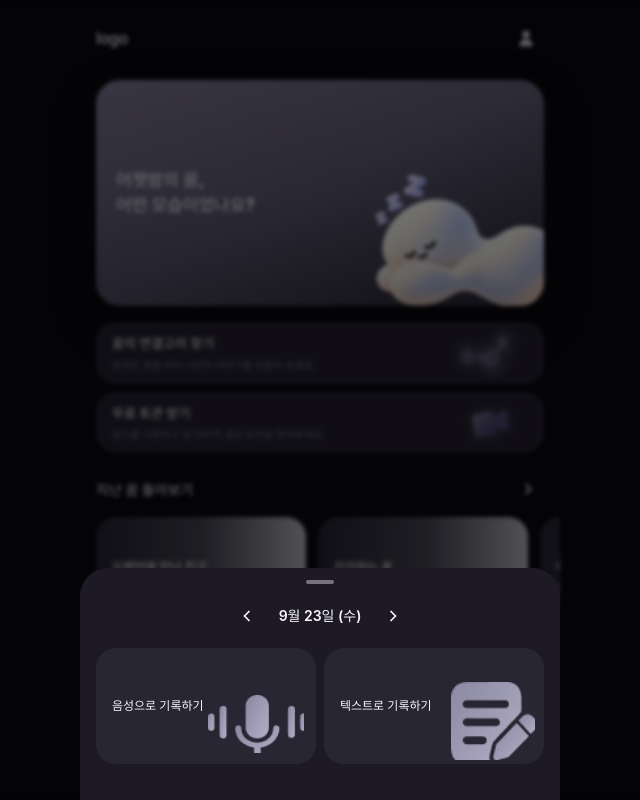
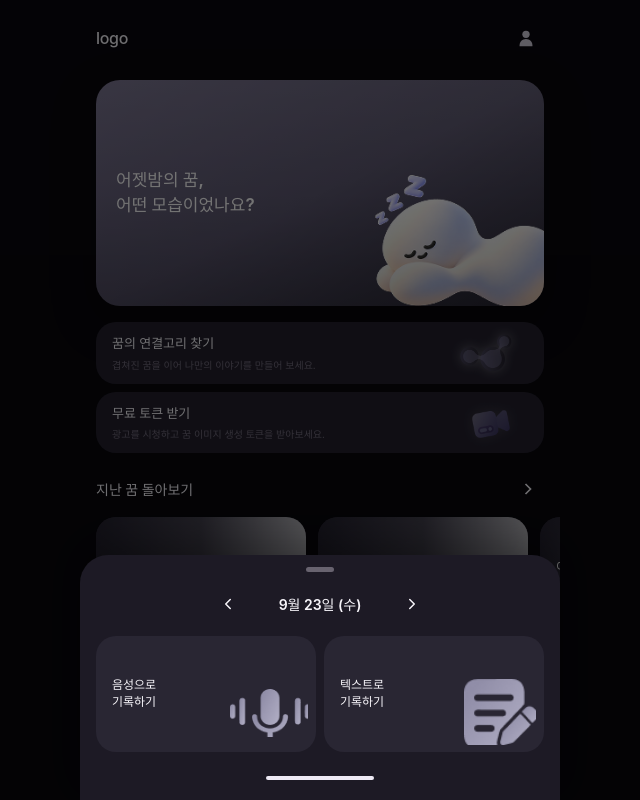
Before and after one commit to mongle-web/mongle-web, a React (Vite) app in the folder mongle-web/: page / in a window 1280 px wide. Both pictures are taken after a click on the button 733 px from the left and 751 px from the top of the page. Shown: the whole page, without its empty margins (320-960 px from the left). Built offline with nearby package versions, Linux system fonts and the light colour scheme.

Commit message:
[Feat] : 홈 꿈 기록 선택 UI 구현

```diff
--- a/mongle-web/src/features/home/components/RecordMethodSheet.tsx
+++ b/mongle-web/src/features/home/components/RecordMethodSheet.tsx
@@ -1,60 +1,92 @@
+import { useState } from 'react';
+
 import mikeImage from '@/assets/images/home/mike.png';
 import textReportImage from '@/assets/images/home/text_report.png';
 
 interface RecordMethodSheetProps {
   isOpen: boolean;
   onClose: () => void;
-  onVoiceClick: () => void;
-  onTextClick: () => void;
 }
 
-function RecordMethodSheet({ isOpen, onClose, onVoiceClick, onTextClick }: RecordMethodSheetProps) {
+function RecordMethodSheet({ isOpen, onClose }: RecordMethodSheetProps) {
+  const [selectedDate, setSelectedDate] = useState(new Date(2026, 8, 23));
+
   if (!isOpen) {
     return null;
   }
 
+  const handlePreviousDate = () => {
+    setSelectedDate((currentDate) => {
+      const nextDate = new Date(currentDate);
+      nextDate.setDate(nextDate.getDate() - 1);
+      return nextDate;
+    });
+  };
+
+  const handleNextDate = () => {
+    setSelectedDate((currentDate) => {
+      const nextDate = new Date(currentDate);
+      nextDate.setDate(nextDate.getDate() + 1);
+      return nextDate;
+    });
+  };
+
+  const formatDate = (date: Date) => {
+    const days = ['일', '월', '화', '수', '목', '금', '토'];
+
+    return `${date.getMonth() + 1}월 ${date.getDate()}일 (${days[date.getDay()]})`;
+  };
+
   return (
-    <div className="fixed inset-0 z-50 flex items-end justify-center bg-black/55 backdrop-blur-[2px]">
+    <div className="fixed inset-0 z-50 flex items-end justify-center">
       <button
         type="button"
         aria-label="기록 방식 선택 닫기"
         onClick={onClose}
-        className="absolute inset-0"
+        className="absolute inset-0 bg-black/55"
       />
 
-      <section className="relative z-10 w-full max-w-[480px] rounded-t-[28px] bg-[#1D1A25] px-4 pt-3 pb-9">
-        <div className="mx-auto mb-4 h-1 w-7 rounded-full bg-[#77727D]" />
+      <section className="relative z-10 w-full max-w-[480px] rounded-t-[28px] bg-[#1D1A25] px-4 pt-3 pb-5 shadow-[0_-12px_40px_rgba(0,0,0,0.35)]">
+        <div className="mx-auto mb-4 h-[5px] w-7 rounded-full bg-[#68636F]" />
 
-        <div className="mb-4 flex items-center justify-center gap-4">
+        <div className="mb-4 flex items-center justify-center gap-3">
           <button
             type="button"
+            onClick={handlePreviousDate}
             aria-label="이전 날짜"
-            className="flex h-8 w-8 items-center justify-center text-[#F7F5FA]"
+            className="flex h-8 w-8 items-center justify-center rounded-full text-[#F7F5FA] transition active:bg-white/5"
           >
             <svg
               viewBox="0 0 24 24"
-              className="h-5 w-5"
+              className="h-[18px] w-[18px]"
               fill="none"
               stroke="currentColor"
               strokeWidth="2"
+              strokeLinecap="round"
+              strokeLinejoin="round"
             >
               <path d="m15 18-6-6 6-6" />
             </svg>
           </button>
 
-          <p className="text-sm font-semibold text-[#F7F5FA]">9월 23일 (수)</p>
+          <p className="min-w-[128px] text-center text-[14px] font-semibold text-[#F7F5FA]">
+            {formatDate(selectedDate)}
+          </p>
 
           <button
             type="button"
+            onClick={handleNextDate}
             aria-label="다음 날짜"
-            className="flex h-8 w-8 items-center justify-center text-[#F7F5FA]"
+            className="flex h-8 w-8 items-center justify-center rounded-full text-[#F7F5FA] transition active:bg-white/5"
           >
             <svg
               viewBox="0 0 24 24"
-              className="h-5 w-5"
+              className="h-[18px] w-[18px]"
               fill="none"
               stroke="currentColor"
               strokeWidth="2"
+              strokeLinecap="round"
+              strokeLinejoin="round"
             >
               <path d="m9 18 6-6-6-6" />
             </svg>
@@ -64,36 +96,44 @@ function RecordMethodSheet({ isOpen, onClose, onVoiceClick, onTextClick }: Recor
         <div className="grid grid-cols-2 gap-2">
           <button
             type="button"
-            onClick={onVoiceClick}
-            className="relative h-[116px] overflow-hidden rounded-[20px] bg-[#292633] p-4 text-left transition active:scale-[0.98]"
+            className="relative h-[116px] overflow-hidden rounded-[20px] bg-[#292633] px-4 py-4 text-left transition duration-150 active:scale-[0.98]"
           >
-            <p className="relative z-10 text-[12px] font-medium text-[#F7F5FA]">
-              음성으로 기록하기
-            </p>
+            <div className="relative z-10 max-w-[72px]">
+              <span className="block text-[12px] leading-[1.4] font-medium text-[#F7F5FA]">
+                음성으로
+                <br />
+                기록하기
+              </span>
+            </div>
 
             <img
               src={mikeImage}
               alt=""
-              className="absolute right-3 bottom-1 h-[72px] w-[96px] object-contain"
+              className="absolute right-2 bottom-1 h-[70px] w-[78px] object-contain"
             />
           </button>
 
           <button
             type="button"
-            onClick={onTextClick}
-            className="relative h-[116px] overflow-hidden rounded-[20px] bg-[#292633] p-4 text-left transition active:scale-[0.98]"
+            className="relative h-[116px] overflow-hidden rounded-[20px] bg-[#292633] px-4 py-4 text-left transition duration-150 active:scale-[0.98]"
           >
-            <p className="relative z-10 text-[12px] font-medium text-[#F7F5FA]">
-              텍스트로 기록하기
-            </p>
+            <div className="relative z-10 max-w-[72px]">
+              <span className="block text-[12px] leading-[1.4] font-medium text-[#F7F5FA]">
+                텍스트로
+                <br />
+                기록하기
+              </span>
+            </div>
 
             <img
               src={textReportImage}
               alt=""
-              className="absolute right-2 bottom-1 h-[78px] w-[86px] object-contain"
+              className="absolute right-2 bottom-1 h-[72px] w-[72px] object-contain"
             />
           </button>
         </div>
+
+        <div className="mx-auto mt-6 h-[4px] w-[108px] rounded-full bg-[#EEEAF5]" />
       </section>
     </div>
   );
--- a/mongle-web/src/features/home/pages/HomePage.tsx
+++ b/mongle-web/src/features/home/pages/HomePage.tsx
@@ -1,5 +1,4 @@
 import { useState } from 'react';
-import { useNavigate } from 'react-router-dom';
 
 import homeAd from '@/assets/images/home/home_ad.png';
 import homeLink from '@/assets/images/home/home_link.png';
@@ -12,19 +11,7 @@ import RecordMethodSheet from '@/features/home/components/RecordMethodSheet';
 import { recentDreams } from '@/features/home/mocks/homeMockData';
 
 function HomePage() {
-  const navigate = useNavigate();
-
   const [isRecordSheetOpen, setIsRecordSheetOpen] = useState(false);
-
-  const handleVoiceRecord = () => {
-    setIsRecordSheetOpen(false);
-    navigate('/dream/record/voice');
-  };
-
-  const handleTextRecord = () => {
-    setIsRecordSheetOpen(false);
-    navigate('/dream/record/text');
-  };
 
   return (
     <>
@@ -93,12 +80,7 @@ function HomePage() {
 
       <BottomNavigation onAddClick={() => setIsRecordSheetOpen(true)} />
 
-      <RecordMethodSheet
-        isOpen={isRecordSheetOpen}
-        onClose={() => setIsRecordSheetOpen(false)}
-        onVoiceClick={handleVoiceRecord}
-        onTextClick={handleTextRecord}
-      />
+      <RecordMethodSheet isOpen={isRecordSheetOpen} onClose={() => setIsRecordSheetOpen(false)} />
     </>
   );
 }
```
